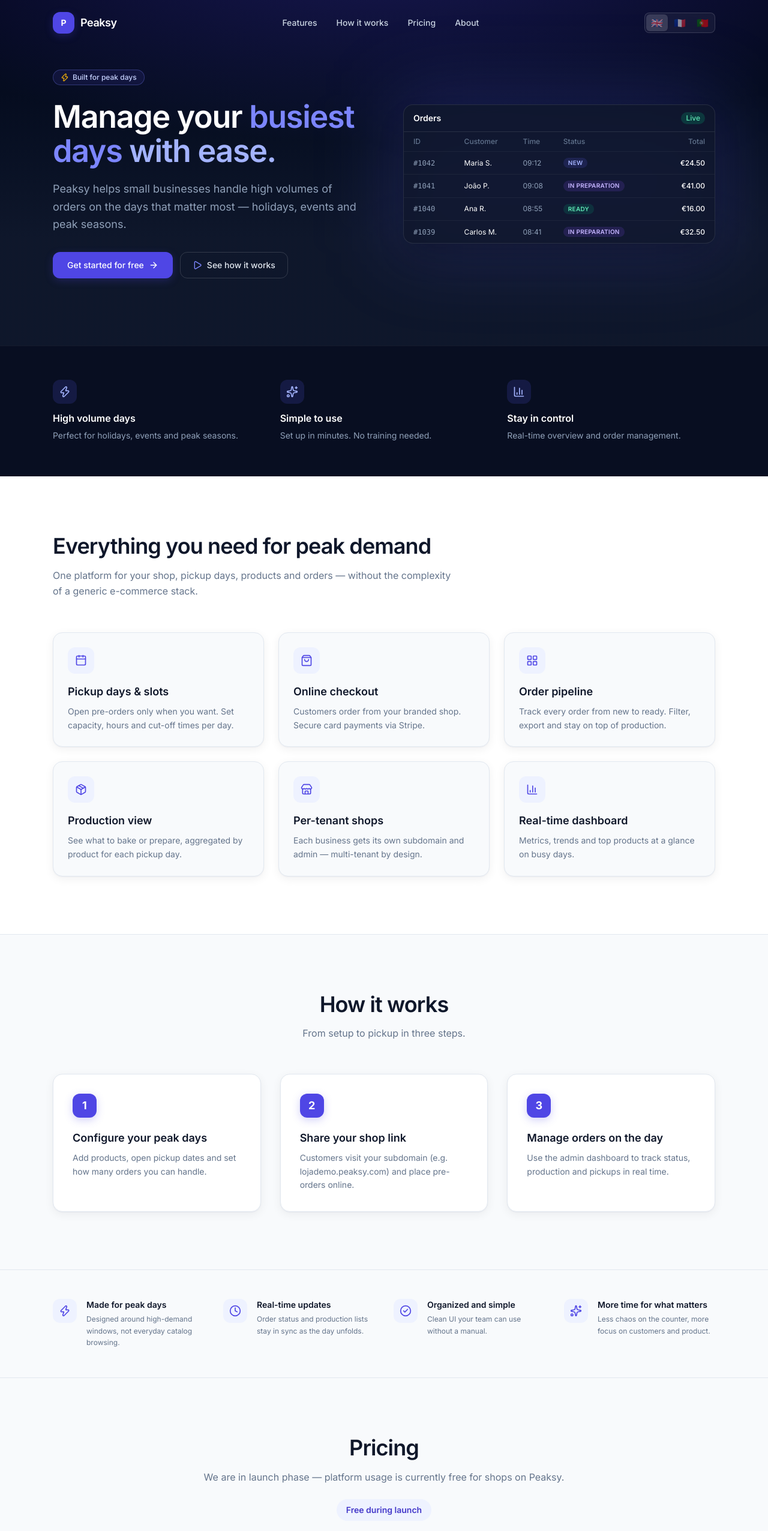
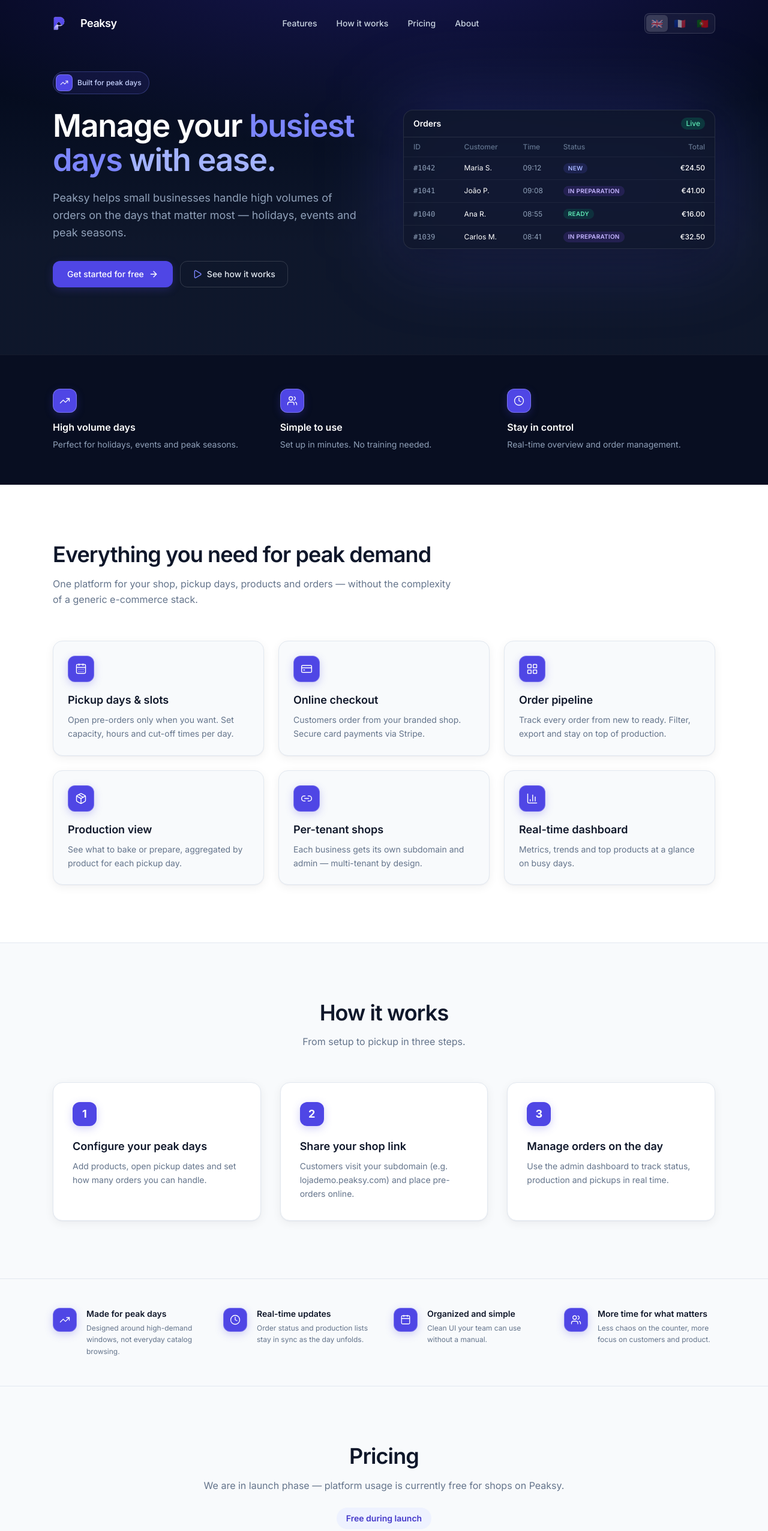
Before and after one commit to siulez123/peaksy, a React (Vite) app in the folder web/: page / in a window 1280 px wide. Shown: the top 2552 px of the page at 60% size. Built offline with nearby package versions, Linux system fonts and the light colour scheme; no server answers.

Commit message:
Adding new logo

```diff
--- a/web/index.html
+++ b/web/index.html
@@ -2,7 +2,7 @@
 <html lang="en">
   <head>
     <meta charset="UTF-8" />
-    <link rel="icon" type="image/svg+xml" href="/favicon.svg" />
+    <link rel="icon" type="image/png" href="/peaksy-mark.png" />
     <meta name="viewport" content="width=device-width, initial-scale=1.0" />
     <title>Peaksy</title>
     <link rel="preconnect" href="https://fonts.googleapis.com" />
--- /dev/null
+++ b/web/src/components/BrandIcon.tsx
@@ -0,0 +1,29 @@
+import type { LucideIcon } from 'lucide-react';
+
+const sizes = {
+  xs: { box: 'h-7 w-7 rounded-lg', icon: 'h-3.5 w-3.5' },
+  sm: { box: 'h-10 w-10 rounded-xl', icon: 'h-[1.125rem] w-[1.125rem]' },
+  md: { box: 'h-11 w-11 rounded-xl', icon: 'h-5 w-5' },
+  lg: { box: 'h-14 w-14 rounded-2xl', icon: 'h-7 w-7' },
+} as const;
+
+type Props = {
+  icon: LucideIcon;
+  size?: keyof typeof sizes;
+  className?: string;
+  /** Ícone decorativo (escondido de leitores de ecrã). */
+  decorative?: boolean;
+};
+
+/** Ícone de marca: contorno branco em caixa indigo com borda fina (guia Peaksy). */
+export function BrandIcon({ icon: Icon, size = 'md', className = '', decorative = true }: Props) {
+  const s = sizes[size];
+  return (
+    <span
+      className={`inline-flex shrink-0 items-center justify-center border border-white/25 bg-primary text-white shadow-[var(--shadow-primary)] ${s.box} ${className}`.trim()}
+      aria-hidden={decorative ? true : undefined}
+    >
+      <Icon className={s.icon} strokeWidth={1.75} />
+    </span>
+  );
+}
--- /dev/null
+++ b/web/src/components/PeaksyLogo.tsx
@@ -0,0 +1,21 @@
+import { Link } from 'react-router-dom';
+import { PeaksyLogoMark } from './PeaksyLogoMark';
+
+type Props = {
+  light?: boolean;
+  className?: string;
+};
+
+export function PeaksyLogo({ light = false, className = '' }: Props) {
+  return (
+    <Link
+      to="/"
+      className={`flex items-center gap-2.5 transition-opacity hover:opacity-90 ${className}`.trim()}
+    >
+      <PeaksyLogoMark size={36} />
+      <span className={`text-lg font-semibold tracking-tight ${light ? 'text-white' : 'text-ink'}`}>
+        Peaksy
+      </span>
+    </Link>
+  );
+}
--- /dev/null
+++ b/web/src/components/PeaksyLogoMark.tsx
@@ -0,0 +1,25 @@
+const LOGO_SRC = '/peaksy-mark.png';
+/** Proporção do recorte oficial (guia de marca). */
+const ASPECT = 148 / 138;
+
+type Props = {
+  size?: number;
+  className?: string;
+};
+
+/** Símbolo Peaksy — P com pico (extraído do guia de marca). */
+export function PeaksyLogoMark({ size = 36, className = '' }: Props) {
+  const height = Math.round(size * ASPECT);
+  return (
+    <img
+      src={LOGO_SRC}
+      alt=""
+      width={size}
+      height={height}
+      className={`block shrink-0 ${className}`.trim()}
+      decoding="async"
+      draggable={false}
+      aria-hidden
+    />
+  );
+}
--- a/web/src/components/ShopPublicInfoCenter.tsx
+++ b/web/src/components/ShopPublicInfoCenter.tsx
@@ -1,4 +1,5 @@
 import { ExternalLink, MapPin, Phone, Store } from 'lucide-react';
+import { BrandIcon } from './BrandIcon';
 import type { LojaPublic } from '../api';
 import { googleMapsSearchUrl, telHref } from '../lib/lojaContact';
 import { useI18n } from '../i18n/context';
@@ -19,9 +20,7 @@
 
   return (
     <section className="mx-auto flex max-w-xl flex-col items-center px-4 py-12 text-center sm:py-16 md:py-20">
-      <div className="flex h-16 w-16 items-center justify-center rounded-2xl bg-primary-soft text-primary shadow-sm">
-        <Store className="h-8 w-8" strokeWidth={1.5} />
-      </div>
+      <BrandIcon icon={Store} size="lg" className="mb-6" />
       <h2 className="mt-6 text-3xl font-semibold tracking-tight text-ink sm:text-4xl">{loja.name}</h2>
       <p className="mt-2 text-sm font-medium uppercase tracking-wider text-muted">{t('shop.preOrders')}</p>
 
--- a/web/src/pages/ApexHomePage.tsx
+++ b/web/src/pages/ApexHomePage.tsx
@@ -4,35 +4,24 @@
   ArrowRight,
   BarChart3,
   Calendar,
-  CheckCircle2,
+  CalendarDays,
   Clock,
+  CreditCard,
   LayoutGrid,
+  Link2,
   Package,
   Play,
-  ShoppingBag,
-  Sparkles,
-  Store,
-  Zap,
+  TrendingUp,
+  Users,
 } from 'lucide-react';
+import { BrandIcon } from '../components/BrandIcon';
 import { LanguageSwitcher } from '../components/LanguageSwitcher';
+import { PeaksyLogo } from '../components/PeaksyLogo';
 import { PoweredByLine } from '../components/PoweredByLine';
 import { useI18n } from '../i18n/context';
 import { CONTACT_EMAIL } from '../lib/company';
 
 const DEMO_EXAMPLE = 'lojademo.peaksy.com';
-
-function PeaksyLogo({ light = false }: { light?: boolean }) {
-  return (
-    <Link to="/" className="flex items-center gap-2.5 transition-opacity hover:opacity-90">
-      <div className="flex h-9 w-9 items-center justify-center rounded-xl bg-primary text-sm font-bold text-white shadow-[var(--shadow-primary)]">
-        P
-      </div>
-      <span className={`text-lg font-semibold tracking-tight ${light ? 'text-white' : 'text-ink'}`}>
-        Peaksy
-      </span>
-    </Link>
-  );
-}
 
 function NavLink({ href, children }: { href: string; children: ReactNode }) {
   return (
@@ -114,17 +103,17 @@
   const year = new Date().getFullYear();
 
   const highlights = [
-    { icon: Zap, title: t('apex.highlight1Title'), desc: t('apex.highlight1Desc') },
-    { icon: Sparkles, title: t('apex.highlight2Title'), desc: t('apex.highlight2Desc') },
-    { icon: BarChart3, title: t('apex.highlight3Title'), desc: t('apex.highlight3Desc') },
+    { icon: TrendingUp, title: t('apex.highlight1Title'), desc: t('apex.highlight1Desc') },
+    { icon: Users, title: t('apex.highlight2Title'), desc: t('apex.highlight2Desc') },
+    { icon: Clock, title: t('apex.highlight3Title'), desc: t('apex.highlight3Desc') },
   ];
 
   const features = [
-    { icon: Calendar, title: t('apex.feature1Title'), desc: t('apex.feature1Desc') },
-    { icon: ShoppingBag, title: t('apex.feature2Title'), desc: t('apex.feature2Desc') },
+    { icon: CalendarDays, title: t('apex.feature1Title'), desc: t('apex.feature1Desc') },
+    { icon: CreditCard, title: t('apex.feature2Title'), desc: t('apex.feature2Desc') },
     { icon: LayoutGrid, title: t('apex.feature3Title'), desc: t('apex.feature3Desc') },
     { icon: Package, title: t('apex.feature4Title'), desc: t('apex.feature4Desc') },
-    { icon: Store, title: t('apex.feature5Title'), desc: t('apex.feature5Desc') },
+    { icon: Link2, title: t('apex.feature5Title'), desc: t('apex.feature5Desc') },
     { icon: BarChart3, title: t('apex.feature6Title'), desc: t('apex.feature6Desc') },
   ];
 
@@ -135,10 +124,10 @@
   ];
 
   const strip = [
-    { icon: Zap, title: t('apex.strip1Title'), desc: t('apex.strip1Desc') },
+    { icon: TrendingUp, title: t('apex.strip1Title'), desc: t('apex.strip1Desc') },
     { icon: Clock, title: t('apex.strip2Title'), desc: t('apex.strip2Desc') },
-    { icon: CheckCircle2, title: t('apex.strip3Title'), desc: t('apex.strip3Desc') },
-    { icon: Sparkles, title: t('apex.strip4Title'), desc: t('apex.strip4Desc') },
+    { icon: Calendar, title: t('apex.strip3Title'), desc: t('apex.strip3Desc') },
+    { icon: Users, title: t('apex.strip4Title'), desc: t('apex.strip4Desc') },
   ];
 
   return (
@@ -163,8 +152,8 @@
 
         <div className="relative z-10 mx-auto grid max-w-6xl gap-12 px-4 pb-20 pt-6 sm:px-6 lg:grid-cols-2 lg:items-center lg:gap-16 lg:pb-28 lg:pt-10">
           <div>
-            <p className="inline-flex items-center gap-1.5 rounded-full border border-indigo-400/30 bg-indigo-500/10 px-3 py-1 text-xs font-medium text-indigo-200">
-              <Zap className="h-3.5 w-3.5 text-amber-400" aria-hidden />
+            <p className="inline-flex items-center gap-2 rounded-full border border-indigo-400/30 bg-indigo-500/10 py-1 pl-1 pr-3 text-xs font-medium text-indigo-200">
+              <BrandIcon icon={TrendingUp} size="xs" className="shadow-none" />
               {t('apex.heroBadge')}
             </p>
             <h1 className="mt-6 text-4xl font-semibold leading-[1.1] tracking-tight text-white sm:text-5xl lg:text-[3.25rem]">
@@ -197,11 +186,9 @@
 
         <div className="relative z-10 border-t border-white/5 bg-slate-950/50">
           <div className="mx-auto grid max-w-6xl gap-8 px-4 py-12 sm:grid-cols-3 sm:px-6 sm:py-14">
-            {highlights.map(({ icon: Icon, title, desc }) => (
+            {highlights.map(({ icon, title, desc }) => (
               <div key={title} className="text-center sm:text-left">
-                <div className="mx-auto mb-3 flex h-10 w-10 items-center justify-center rounded-xl bg-indigo-500/15 text-indigo-300 sm:mx-0">
-                  <Icon className="h-5 w-5" />
-                </div>
+                <BrandIcon icon={icon} size="sm" className="mx-auto mb-3 sm:mx-0" />
                 <h3 className="font-semibold text-white">{title}</h3>
                 <p className="mt-1.5 text-sm leading-relaxed text-slate-400">{desc}</p>
               </div>
@@ -220,14 +207,12 @@
             <p className="mt-4 text-base leading-relaxed text-muted">{t('apex.featuresSubtitle')}</p>
           </div>
           <ul className="mt-14 grid gap-6 sm:grid-cols-2 lg:grid-cols-3">
-            {features.map(({ icon: Icon, title, desc }) => (
+            {features.map(({ icon, title, desc }) => (
               <li
                 key={title}
                 className="rounded-2xl border border-border bg-canvas p-6 shadow-[var(--shadow-card)] transition-shadow duration-200 hover:shadow-[var(--shadow-card-hover)]"
               >
-                <div className="flex h-11 w-11 items-center justify-center rounded-xl bg-primary-soft text-primary">
-                  <Icon className="h-5 w-5" />
-                </div>
+                <BrandIcon icon={icon} />
                 <h3 className="mt-4 text-lg font-semibold text-ink">{title}</h3>
                 <p className="mt-2 text-sm leading-relaxed text-muted">{desc}</p>
               </li>
@@ -262,11 +247,9 @@
       {/* Strip */}
       <section className="border-y border-border bg-slate-50 py-12">
         <div className="mx-auto grid max-w-6xl gap-8 px-4 sm:grid-cols-2 sm:px-6 lg:grid-cols-4">
-          {strip.map(({ icon: Icon, title, desc }) => (
+          {strip.map(({ icon, title, desc }) => (
             <div key={title} className="flex gap-4">
-              <div className="flex h-10 w-10 shrink-0 items-center justify-center rounded-xl bg-primary-soft text-primary">
-                <Icon className="h-5 w-5" />
-              </div>
+              <BrandIcon icon={icon} size="sm" />
               <div>
                 <h3 className="text-sm font-semibold text-ink">{title}</h3>
                 <p className="mt-1 text-xs leading-relaxed text-muted">{desc}</p>
--- a/web/src/pages/admin/AdminLayout.tsx
+++ b/web/src/pages/admin/AdminLayout.tsx
@@ -13,6 +13,7 @@
 import { useAdminPathBase, useHostTenantSlug, useResolvedTenantSlug } from '../../lib/tenantHost';
 import { useI18n } from '../../i18n/context';
 import { LanguageSwitcher } from '../../components/LanguageSwitcher';
+import { PeaksyLogoMark } from '../../components/PeaksyLogoMark';
 
 function adminNavLinks(base: string, t: (key: string) => string) {
   return [
@@ -67,9 +68,7 @@
       <header className="sticky top-0 z-20 border-b border-border bg-surface/80 backdrop-blur-md">
         <div className="mx-auto flex max-w-6xl items-center justify-between gap-4 px-4 py-3.5 sm:px-6">
           <div className="flex min-w-0 items-center gap-3">
-            <div className="flex h-9 w-9 shrink-0 items-center justify-center rounded-lg bg-primary text-sm font-bold text-white shadow-sm">
-              P
-            </div>
+            <PeaksyLogoMark size={36} className="shrink-0" />
             <div className="min-w-0">
               <p className="truncate text-sm font-semibold text-ink">Peaksy</p>
               <p className="truncate text-xs text-muted">{loja?.name ?? slug}</p>
--- a/web/src/pages/super/SuperLayout.tsx
+++ b/web/src/pages/super/SuperLayout.tsx
@@ -4,6 +4,7 @@
 import { useAuth } from '../../context/AuthContext';
 import { useI18n } from '../../i18n/context';
 import { LanguageSwitcher } from '../../components/LanguageSwitcher';
+import { PeaksyLogoMark } from '../../components/PeaksyLogoMark';
 
 const navClass = ({ isActive }: { isActive: boolean }) =>
   `flex items-center gap-2.5 rounded-xl px-3 py-2.5 text-sm font-medium transition-all duration-200 ${
@@ -42,9 +43,7 @@
       <header className="sticky top-0 z-20 border-b border-border bg-surface/80 backdrop-blur-md">
         <div className="mx-auto flex max-w-6xl items-center justify-between gap-4 px-4 py-3.5 sm:px-6">
           <div className="flex items-center gap-3">
-            <div className="flex h-9 w-9 items-center justify-center rounded-lg bg-slate-900 text-sm font-bold text-white">
-              P
-            </div>
+            <PeaksyLogoMark size={36} className="shrink-0" />
             <p className="font-semibold text-ink">Peaksy · Super</p>
           </div>
           <button
```
Also changed, not shown: web/src/pages/admin/AdminDashboard.tsx (+11 -9 lines), web/public/brand/peaksy-brand-guide.png (added), web/public/peaksy-mark.png (added).
